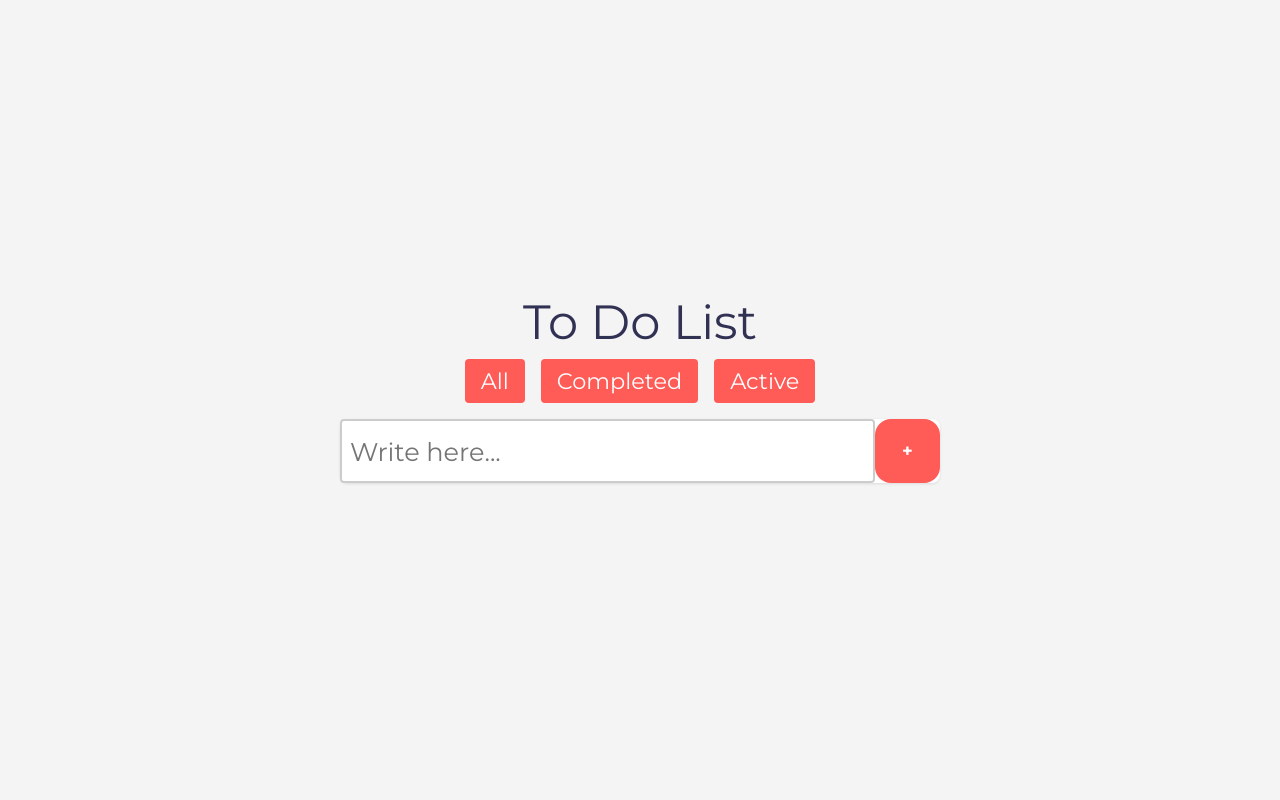
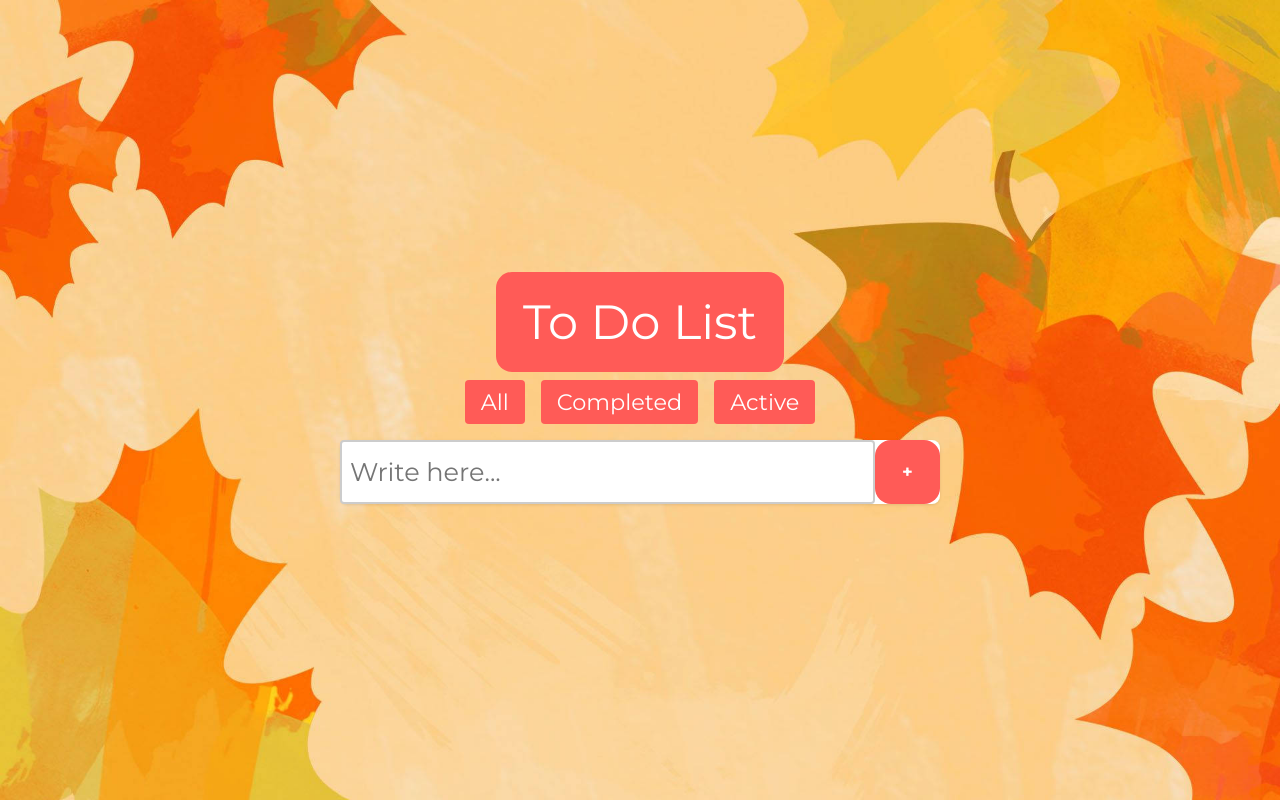
Before and after one commit to Irmakyil/Irmakyil.github.io, a plain HTML site: page index.html in a window 1280 px wide. Drawn offline with Linux system fonts and the light colour scheme.

Commit message:
background added

```diff
--- a/style.css
+++ b/style.css
@@ -26,17 +26,23 @@ body {
     flex-direction: column;
     align-items: center;
     justify-content: center; /* Center content vertically and horizontally */
-    background-color: #f4f4f4; /* Light background color */
     color: var(--dark);
+    background: url(background.jpg);
+    background-size: cover;
+    background-position: center;
 
 }
 
 h1 {
 
-	color: var(--dark);
+	color: #fff;
 	font-size: 3rem;
 	font-weight: 400;
 	margin-bottom: 0.5rem;
+    padding: 1.3rem 1.7rem;
+    background-color:#ff5b57;
+	border-radius: 1rem;
+	cursor: pointer;
 
 }
 
@@ -130,7 +136,3 @@ h1 {
     margin: 0 0.5rem; /* Add space between buttons */
     transition: background-color 0.3s; /* Smooth transition for hover effect */
 }
-
-.filterButtons button:hover {
-    background-color: #0056b3; /* Darker blue color on hover */
-}
```
Also changed, not shown: background.jpg (added).
